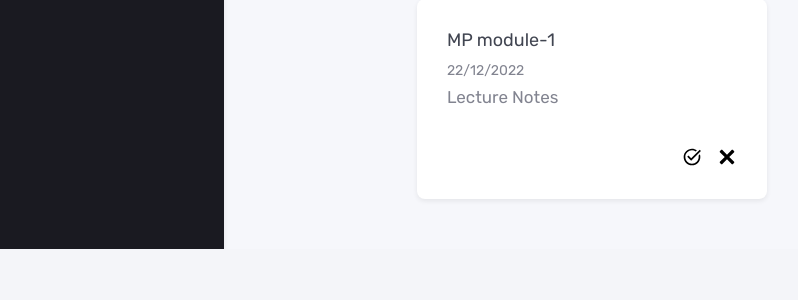
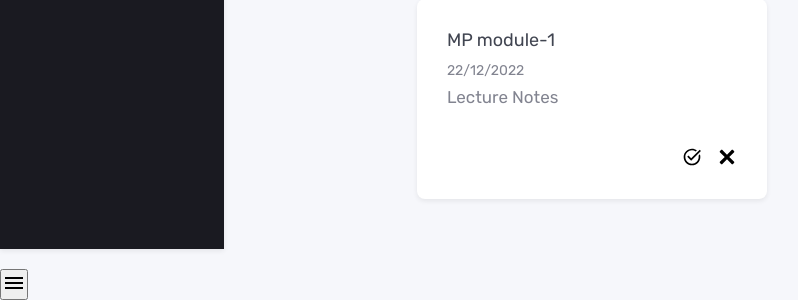
Before and after one commit to Anvinalias/studyBin, a PHP site: page /admin/admin.html in a window 1280 px wide. Shown: the part 848-1148 px from the top of the page, without its empty margins (0-798 px from the left). Before the commit the page ends 1097 px from the top, so only its background shows below. Run offline with PHP 8.4, Linux system fonts and the light colour scheme.

Commit message:
update admin page

```diff
--- a/admin/admin.css
+++ b/admin/admin.css
@@ -417,3 +417,14 @@ input:not(:focus):placeholder-shown {
 .upload:hover {
   background-image: url(img/upload-h.svg);
 }
+
+@media (max-width: 930px){
+
+  .side-nav{
+    display:none;
+  }
+
+  .approve-head {
+    justify-content: space-around;
+  }
+}
--- a/admin/admin.html
+++ b/admin/admin.html
@@ -12,6 +12,11 @@
 
 <body>
   <div class="page-grid">
+    <div id="side-button">
+      <button class="nav-overlay" type="button">
+          <img class="menubar" src="img/menu.svg" alt="menu-nav">
+      </button>
+  </div>
     <div class="top-nav">
       <div class="top-nav-container">
         <div class="top-nav-avatar">
```
